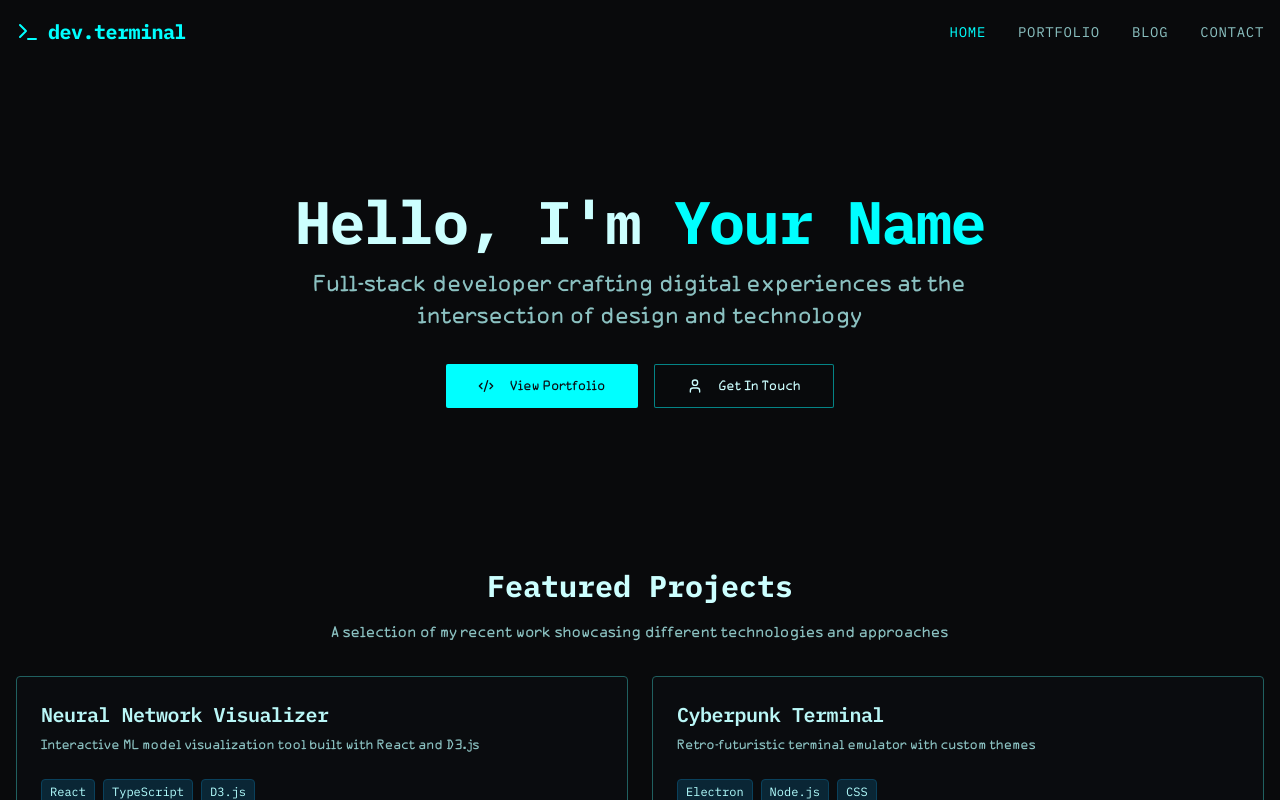
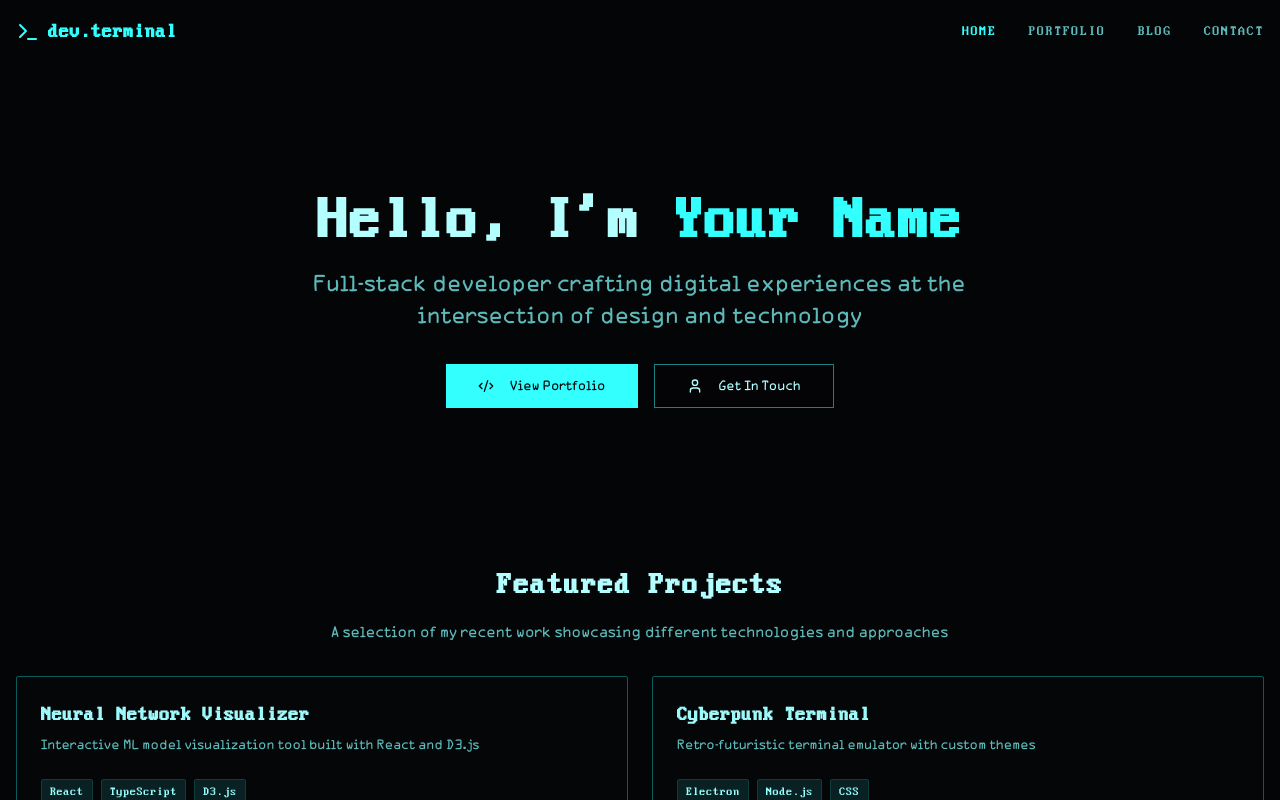
Before and after one commit to manikandanx0/manikandanx0.github.io, a React (Vite) app: page / in a window 1280 px wide. Shown: the top 800 px of the page. Built offline with nearby package versions, Linux system fonts and the light colour scheme; the HTML template or start-up script is replaced by a standard one.

Commit message:
Apply new styles

```diff
--- a/src/index.css
+++ b/src/index.css
@@ -9,79 +9,79 @@
 
 @layer base {
   :root {
-    /* Base colors - Deep dark theme */
-    --background: 220 15% 4%;
-    --foreground: 180 100% 90%;
+    /* Base colors - Blade Runner terminal dark theme */
+    --background: 200 20% 2%;
+    --foreground: 180 100% 85%;
 
-    /* Card elements */
-    --card: 220 20% 6%;
-    --card-foreground: 180 80% 85%;
+    /* Card elements - Terminal panels */
+    --card: 200 25% 3%;
+    --card-foreground: 180 90% 80%;
 
     /* Popover elements */
-    --popover: 220 25% 8%;
-    --popover-foreground: 180 90% 90%;
+    --popover: 200 30% 4%;
+    --popover-foreground: 180 100% 85%;
 
-    /* Primary - Cyan accent inspired by terminal */
-    --primary: 180 100% 50%;
-    --primary-foreground: 220 20% 6%;
+    /* Primary - Bright terminal cyan */
+    --primary: 180 100% 60%;
+    --primary-foreground: 200 30% 3%;
 
-    /* Secondary - Darker cyan variation */
-    --secondary: 200 80% 20%;
-    --secondary-foreground: 180 100% 85%;
+    /* Secondary - Darker terminal variation */
+    --secondary: 180 60% 15%;
+    --secondary-foreground: 180 100% 80%;
 
-    /* Muted elements */
-    --muted: 220 20% 12%;
-    --muted-foreground: 180 30% 65%;
+    /* Muted elements - Dimmed terminal text */
+    --muted: 200 25% 8%;
+    --muted-foreground: 180 40% 55%;
 
-    /* Accent - Electric blue */
-    --accent: 200 100% 60%;
-    --accent-foreground: 220 20% 6%;
+    /* Accent - Electric terminal green */
+    --accent: 120 100% 45%;
+    --accent-foreground: 200 30% 3%;
 
-    /* Destructive - Red warning */
-    --destructive: 0 85% 55%;
+    /* Destructive - Terminal red warning */
+    --destructive: 0 100% 50%;
     --destructive-foreground: 0 0% 98%;
 
-    /* Borders and inputs */
-    --border: 180 50% 25%;
-    --input: 220 25% 12%;
-    --ring: 180 100% 50%;
+    /* Borders and inputs - Terminal frame style */
+    --border: 180 80% 20%;
+    --input: 200 30% 5%;
+    --ring: 180 100% 60%;
 
-    /* Border radius */
-    --radius: 0.25rem;
+    /* Border radius - Sharp terminal edges */
+    --radius: 0.125rem;
 
-    /* Custom cyberpunk colors */
-    --cyber-cyan: 180 100% 50%;
-    --cyber-blue: 200 100% 60%;
-    --cyber-purple: 280 100% 70%;
-    --cyber-green: 120 100% 50%;
-    --cyber-orange: 30 100% 60%;
+    /* Blade Runner terminal colors */
+    --cyber-cyan: 180 100% 60%;
+    --cyber-blue: 200 100% 55%;
+    --cyber-purple: 280 100% 65%;
+    --cyber-green: 120 100% 45%;
+    --cyber-orange: 30 100% 55%;
 
-    /* Grid and scanning effects */
-    --grid-color: 180 50% 15%;
-    --scan-line: 180 100% 50%;
+    /* Terminal scanning effects */
+    --scan-line: 180 100% 60%;
+    --terminal-glow: 0 0 10px hsl(var(--cyber-cyan) / 0.3);
 
-    /* Glow effects */
-    --glow-primary: 0 0 20px hsl(var(--cyber-cyan) / 0.5);
-    --glow-secondary: 0 0 15px hsl(var(--cyber-blue) / 0.3);
+    /* Glow effects - Blade Runner style */
+    --glow-primary: 0 0 15px hsl(var(--cyber-cyan) / 0.4);
+    --glow-secondary: 0 0 10px hsl(var(--cyber-green) / 0.3);
 
     /* Terminal font settings */
-    --font-mono: "IBM Plex Mono", 'Fira Code',  monospace;
-    --font-sans: "MKOCR", -apple-system, BlinkMacSystemFont, sans-serif;
+    --font-mono: "Perfect DOS VGA 437", "IBM Plex Mono", 'Courier New', monospace;
+    --font-sans: "MKOCR", "Perfect DOS VGA 437", monospace;
 
     /* Animations */
-    --transition-cyber: all 0.3s cubic-bezier(0.4, 0, 0.2, 1);
-    --scan-duration: 2s;
-    --glow-pulse: 1.5s;
+    --transition-cyber: all 0.2s ease;
+    --scan-duration: 3s;
+    --glow-pulse: 2s;
 
-    /* Sidebar */
-    --sidebar-background: 220 25% 5%;
-    --sidebar-foreground: 180 80% 80%;
-    --sidebar-primary: 180 100% 50%;
-    --sidebar-primary-foreground: 220 20% 6%;
-    --sidebar-accent: 220 30% 10%;
-    --sidebar-accent-foreground: 180 80% 85%;
-    --sidebar-border: 180 40% 20%;
-    --sidebar-ring: 180 100% 50%;
+    /* Sidebar - Terminal panels */
+    --sidebar-background: 200 25% 3%;
+    --sidebar-foreground: 180 90% 75%;
+    --sidebar-primary: 180 100% 60%;
+    --sidebar-primary-foreground: 200 30% 3%;
+    --sidebar-accent: 200 30% 6%;
+    --sidebar-accent-foreground: 180 90% 80%;
+    --sidebar-border: 180 70% 25%;
+    --sidebar-ring: 180 100% 60%;
   }
 }
 
@@ -193,34 +193,42 @@
 }
 
 @layer components {
-  /* CRT panel effect for cards/sections */
-  .crt {
+  /* Blade Runner terminal panel effect */
+  .terminal-panel {
     position: relative;
     background-color: hsl(var(--card));
-    box-shadow: inset 0 0 0 1px hsl(var(--border) / 0.7), inset 0 0 40px hsl(var(--cyber-cyan) / 0.06);
+    border: 1px solid hsl(var(--cyber-cyan) / 0.3);
+    box-shadow:
+      inset 0 0 0 1px hsl(var(--cyber-cyan) / 0.1),
+      0 0 10px hsl(var(--cyber-cyan) / 0.2),
+      inset 0 1px 0 hsl(var(--cyber-cyan) / 0.1);
   }
 
-  .crt::before {
+  .terminal-panel::before {
     content: "";
     position: absolute;
     inset: 0;
     pointer-events: none;
-    background: linear-gradient(
-      to bottom,
-      hsl(var(--foreground) / 0.07) 0,
-      transparent 2px
-    );
-    background-size: 100% 3px; /* scanlines */
-    mix-blend-mode: overlay;
-    opacity: 0.35;
+    background:
+      linear-gradient(90deg, transparent 0%, hsl(var(--cyber-cyan) / 0.03) 50%, transparent 100%),
+      linear-gradient(0deg, transparent 0%, hsl(var(--cyber-cyan) / 0.02) 50%, transparent 100%);
+    opacity: 0.8;
   }
 
-  .crt::after {
+  .terminal-panel::after {
     content: "";
     position: absolute;
-    inset: 0;
-    pointer-events: none;
-    background: radial-gradient(ellipse at center, transparent 40%, hsl(0 0% 0% / 0.35) 100%);
+    top: 0;
+    left: 0;
+    right: 0;
+    height: 1px;
+    background: linear-gradient(90deg, transparent, hsl(var(--cyber-cyan) / 0.6), transparent);
+    animation: terminal-scan 4s ease-in-out infinite;
+  }
+
+  @keyframes terminal-scan {
+    0%, 100% { opacity: 0; transform: translateX(-100%); }
+    50% { opacity: 1; transform: translateX(100%); }
   }
 
   /* Slight flicker utility (apply sparingly) */
@@ -234,19 +242,50 @@
     filter: grayscale(1) contrast(1.15) brightness(1.02) sepia(0.6) hue-rotate(150deg) saturate(1.8);
   }
 
-  /* Terminal title styling */
-  .mono-title {
+  /* Terminal title styling - Blade Runner aesthetic */
+  .terminal-title {
     font-family: var(--font-mono);
     text-transform: uppercase;
-    letter-spacing: 0.15em;
+    letter-spacing: 0.2em;
     color: hsl(var(--cyber-cyan));
+    text-shadow: 0 0 8px hsl(var(--cyber-cyan) / 0.5);
+    font-weight: bold;
+  }
+
+  /* Terminal ID card layout */
+  .id-card {
+    background: hsl(var(--card));
+    border: 2px solid hsl(var(--cyber-cyan) / 0.4);
+    position: relative;
+    overflow: hidden;
+  }
+
+  .id-card::before {
+    content: "";
+    position: absolute;
+    top: 0;
+    left: 0;
+    right: 0;
+    height: 2px;
+    background: hsl(var(--cyber-cyan));
+    box-shadow: 0 0 10px hsl(var(--cyber-cyan));
+  }
+
+  /* Terminal data readout */
+  .data-readout {
+    font-family: var(--font-mono);
+    font-size: 0.75rem;
+    line-height: 1.2;
+    color: hsl(var(--cyber-green));
+    text-shadow: 0 0 5px hsl(var(--cyber-green) / 0.3);
+    letter-spacing: 0.05em;
   }
 
   /* Compact beveled divider */
   .bezel {
     border: 1px solid hsl(var(--border));
     background:
-      linear-gradient(180deg, hsl(0 0% 100% / 0.04), transparent),
-      linear-gradient(0deg, hsl(0 0% 0% / 0.25), transparent);
+      linear-gradient(180deg, hsl(var(--cyber-cyan) / 0.1), transparent),
+      linear-gradient(0deg, hsl(0 0% 0% / 0.3), transparent);
   }
 }
```
Also changed, not shown: src/pages/Blog.tsx (+101 -59 lines).
